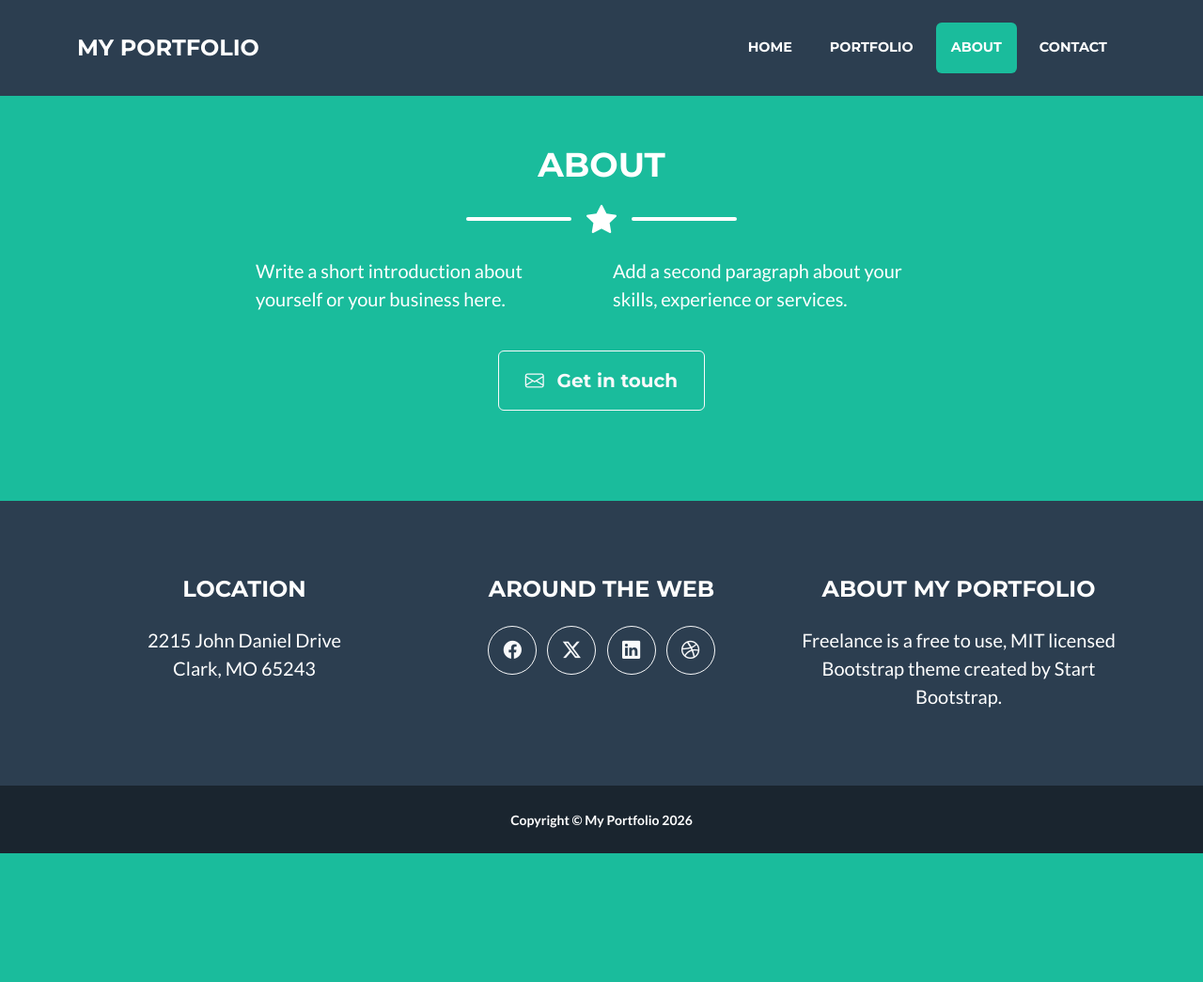
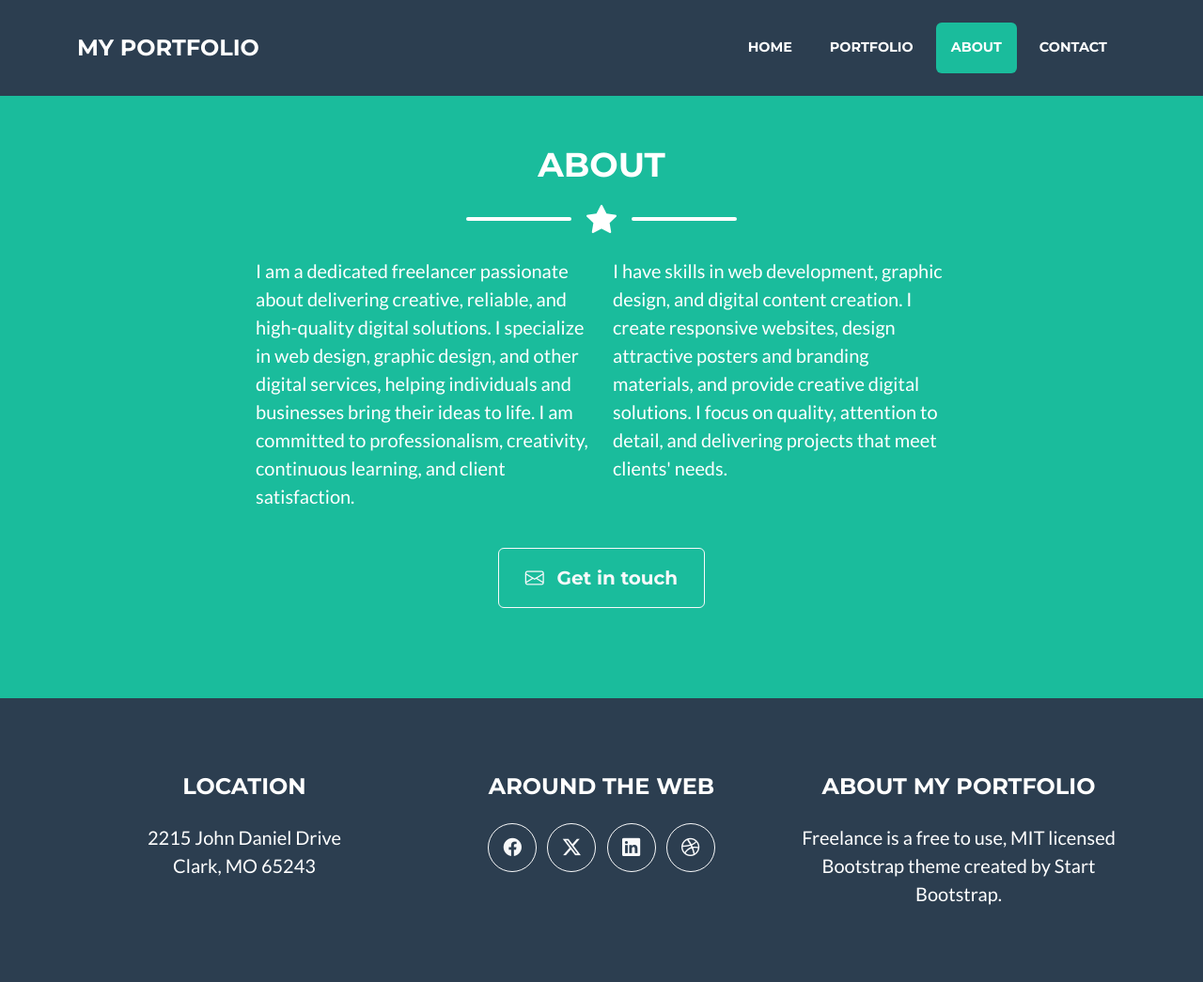
Before and after one commit to Victoria-Jeptoo/freelancer, a Django app: page /about/ in a window 1280 px wide. Shown: the top 1045 px of the page at 94% size. Before the commit the page ends 908 px from the top, so only its background shows below. Run offline with Django 5.2, Linux system fonts and the light colour scheme.

Commit message:
Updated about file

```diff
--- a/templates/about.html
+++ b/templates/about.html
@@ -10,10 +10,10 @@
 
         <div class="row">
             <div class="col-lg-4 ms-auto">
-                <p class="lead">Write a short introduction about yourself or your business here.</p>
+                <p class="lead">I am a dedicated freelancer passionate about delivering creative, reliable, and high-quality digital solutions. I specialize in web design, graphic design, and other digital services, helping individuals and businesses bring their ideas to life. I am committed to professionalism, creativity, continuous learning, and client satisfaction.</p>
             </div>
             <div class="col-lg-4 me-auto">
-                <p class="lead">Add a second paragraph about your skills, experience or services.</p>
+                <p class="lead">I have skills in web development, graphic design, and digital content creation. I create responsive websites, design attractive posters and branding materials, and provide creative digital solutions. I focus on quality, attention to detail, and delivering projects that meet clients' needs.</p>
             </div>
         </div>
 
```
